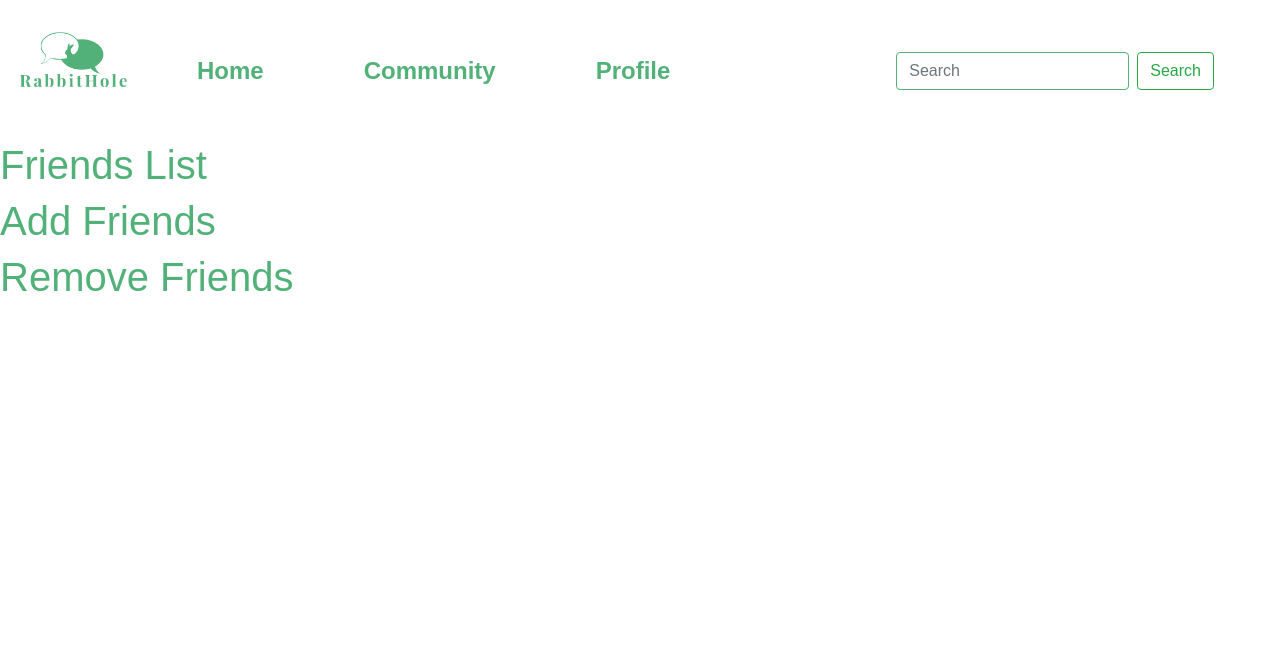
After one commit to csmith-02/rabbithole, a Flask app: page /communities/friends in a window 1280 px wide. The commit adds this page. Shown: the top 649 px of the page. Run offline with Flask 3, Linux system fonts and the light colour scheme; some libraries are stand-ins or nearby versions.

Commit message:
route to friends

```diff
--- a/app.py
+++ b/app.py
@@ -171,6 +171,10 @@ def edit_username():
 def get_create_page():
     return render_template('create_community.html', loggedIn=True)
 
+@app.get('/communities/friends')
+def get_friends_page():
+    return render_template('friends.html', loggedIn=True)
+
 @app.post('/communities/create')
 def create_community():
     # check if user is logged in, else prompt to login first
--- a/templates/community_page.html
+++ b/templates/community_page.html
@@ -138,6 +138,9 @@
             Why don't we directly link?-->
         </div>
         <hr>
+        <div class="w-25 d-flex flex-column m-auto inline">
+            <a href="/communities/friends"><button class="btn btn-primary w-100">Friends</button></a>
+        <hr>
         <h1 class="text-center">Communities</h1>
         <div class="container loggedin border border-3 overflow-auto text-center">
             <div class="d-flex flex-nowrap justify-content-between pl-5 pt-5">
--- /dev/null
+++ b/templates/friends.html
@@ -0,0 +1,17 @@
+{% extends "_template.html" %}
+
+{% block title %}Friends Page{% endblock %}
+
+{% block body %}
+<!DOCTYPE html>
+<html lang="en">
+<head>
+    <meta charset="UTF-8">
+    <meta name="viewport" content="width=device-width, initial-scale=1.0">
+    <title>Friends List</title>
+</head>
+<body>
+    <h1>Friends List</h1>
+    <h1>Add Friends</h1>
+    <h1>Remove Friends</h1>
+{% endblock %}
```
